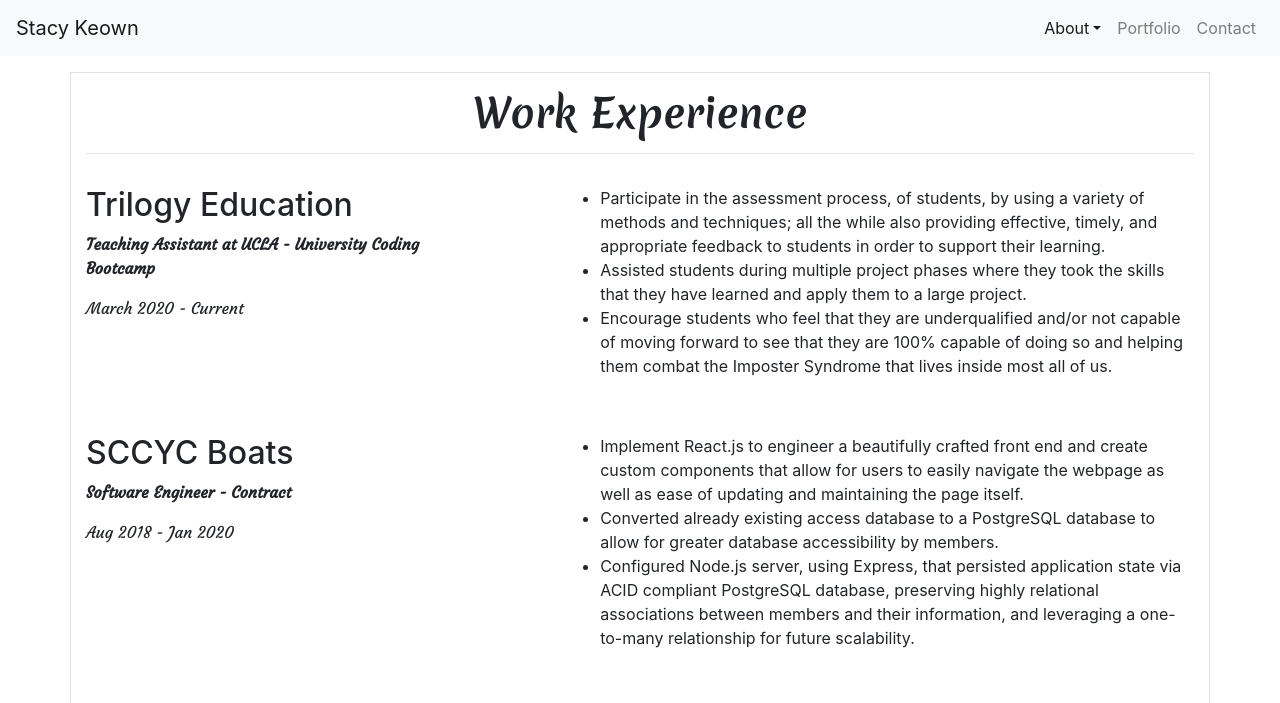
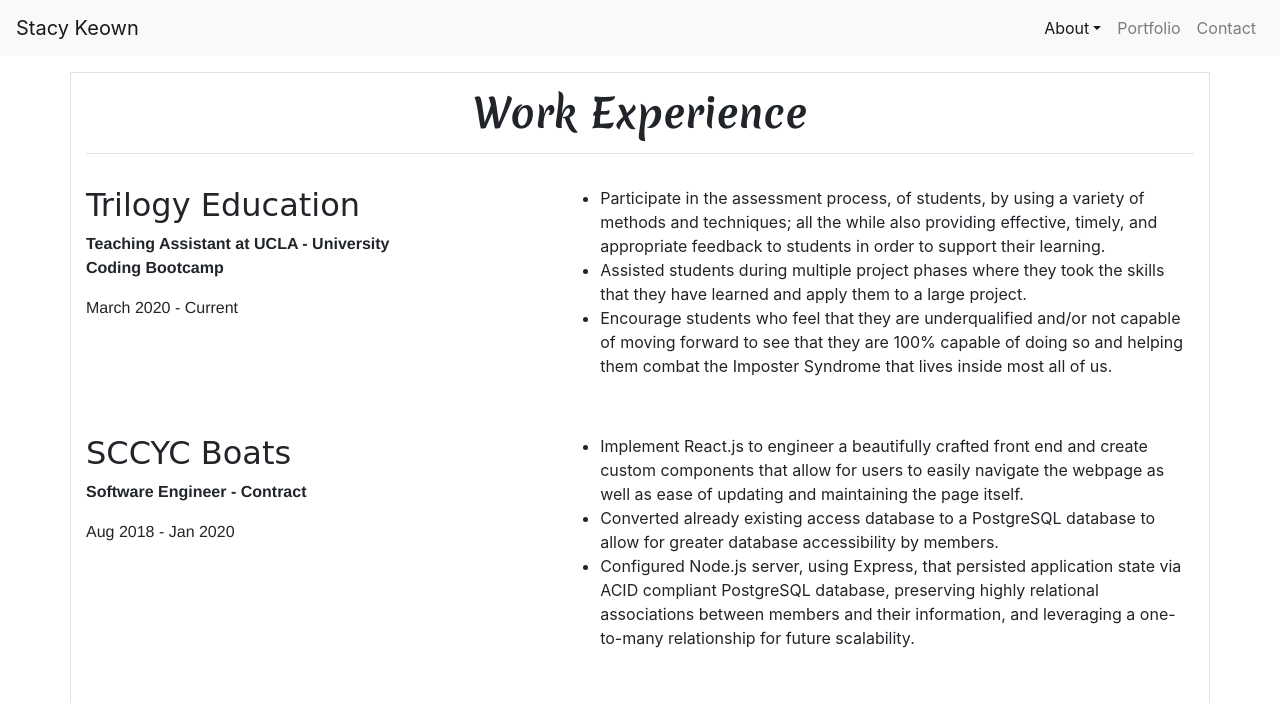
Before and after one commit to skeown13/portfolio, a plain HTML site: page aboutMe/workExp.html in a window 1280 px wide. Shown: the top 703 px of the page. Drawn offline with nearby package versions, Linux system fonts and the light colour scheme.

Commit message:
added font-family for the paragraphs and headers in the Experience page

```diff
--- a/assets/css/style.css
+++ b/assets/css/style.css
@@ -8,6 +8,14 @@ h3 {
 
 p {
   font-family: 'Courgette', cursive, Helvetica, Arial, sans-serif;
+}
+
+p.pExp {
+  font-family: Helvetica, Arial, sans-serif;
+}
+
+.workExpTitle {
+  font-family: 'Satisfy', cursive, Helvetica, Arial, sans-serif;
 }
 
 #bodyAbout {
```
